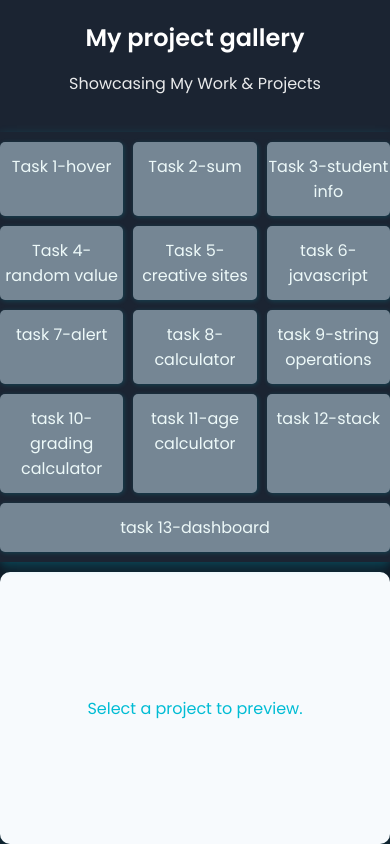
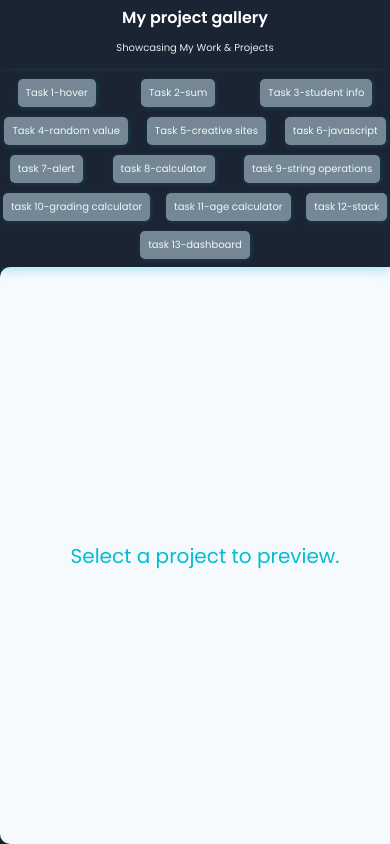
Before and after one commit to kranthikumar2604/project-gallery, a plain HTML site: page index.html in a window 390 px wide. Drawn offline with Linux system fonts and the light colour scheme.

Commit message:
Add files via upload

```diff
--- a/style.css
+++ b/style.css
@@ -15,32 +15,33 @@ body {
 
 /* Header */
 header {
-    background:#1b2432; /* Soft Cyan-Blue */
-    padding: 20px;
+    background: #1b2432; /* Soft Cyan-Blue */
+    padding: 10px 0; /* Reduced padding */
     text-align: center;
     box-shadow: 0px 4px 10px rgba(0, 188, 212, 0.3);
 }
 
 header h1 {
     margin: 0;
-    font-size: 32px;
+    font-size: 18px; /* Reduced font size */
     font-weight: 600;
 }
 
 header p {
-    font-size: 16px;
+    font-size: 10px; /* Reduced font size */
     opacity: 0.9;
 }
 
 /* Main Layout */
 .main-container {
     display: flex;
+    flex: 1;
     height: 100%;
 }
 
 /* Sidebar - Task Navigation */
 .sidebar {
-    width: 260px; /* Sidebar width for full screen */
+    width: 260px; /* Sidebar width */
     background: #1b2432; /* Dark Gray */
     padding: 20px;
     box-shadow: 2px 0px 10px rgba(0, 188, 212, 0.1);
@@ -52,15 +53,15 @@ header p {
 
 /* Task Navigation Items */
 .nav_item {
-    padding: 12px 15px;
-    background: #758694; /* Cyan Button */
+    padding: 8px 12px; /* Reduced padding */
+    background: #758694;
     color: rgb(237, 249, 249);
     font-weight: 400;
     border: none;
     cursor: pointer;
     border-radius: 5px;
     text-align: left;
-    font-size: 16px;
+    font-size: 12px; /* Reduced font size */
     transition: background 0.3s ease, transform 0.2s;
     box-shadow: 1px 1px 5px rgba(0, 188, 212, 0.2);
 }
@@ -70,11 +71,12 @@ header p {
     transform: scale(1.05);
 }
 
-/* Content Area */
+/* Content Area (Project Gallery) */
 #content_section {
-    flex: 1;
+    flex-grow: 1; /* Make it expand */
+    width: 100%; /* Ensure full width */
     padding: 30px;
-    background: #f7fafd; /* Slightly lighter gray */
+    background: #f7fafd;
     border-radius: 10px;
     box-shadow: 0px 4px 15px rgba(0, 188, 212, 0.2);
     display: flex;
@@ -90,13 +92,13 @@ header p {
     color: #00BCD4;
 }
 
-/* Full-Screen Iframe */
+/* Full-Screen Iframe (Project Gallery) */
 #content_frame {
     width: 100%;
-    height: 80vh;
+    height: 90vh; /* Larger on bigger screens */
     border: none;
     display: block;
-    margin-top: 20px;
+    margin-top: 10px;
 }
 
 /* Footer */
@@ -111,37 +113,47 @@ footer {
 /* Responsive Design */
 @media (max-width: 768px) {
     .main-container {
-        flex-direction: column; /* Stack the content vertically */
+        flex-direction: column; /* Stack vertically */
     }
 
     .sidebar {
-        width: 100%; /* Full width for sidebar when screen size is small */
+        width: 100%;
         height: auto;
         display: flex;
         flex-direction: row;
         justify-content: space-around;
-        padding: 10px 0;
-        flex-wrap: wrap; /* Allow sidebar items to wrap */
+        padding: 8px 0;
+        flex-wrap: wrap;
         box-shadow: 0px 4px 10px rgba(0, 188, 212, 0.3);
         position: relative;
     }
 
+    /* Adjust task items for small screens */
     .nav_item {
-        flex: 1 1 120px; /* Allow nav items to take equal space */
-        text-align: center;
-        padding: 12px 0;
+        font-size: 10px;
+        padding: 6px 8px;
+    }
+
+    /* Make header even smaller */
+    header {
+        padding: 5px 0;
     }
 
     header h1 {
-        font-size: 24px;
+        font-size: 16px;
     }
 
-    #content_section {
-        padding: 20px;
-        margin-top: 10px; /* Add space below the tasks */
+    header p {
+        font-size: 10px;
     }
 
-    #default_text {
-        font-size: 16px;
+    /* Reduce padding of content on smaller screens */
+    #content_section {
+        padding: 10px;
+    }
+
+    /* Make project gallery smaller on small screens */
+    #content_frame {
+        height: 70vh;
     }
 }
```
